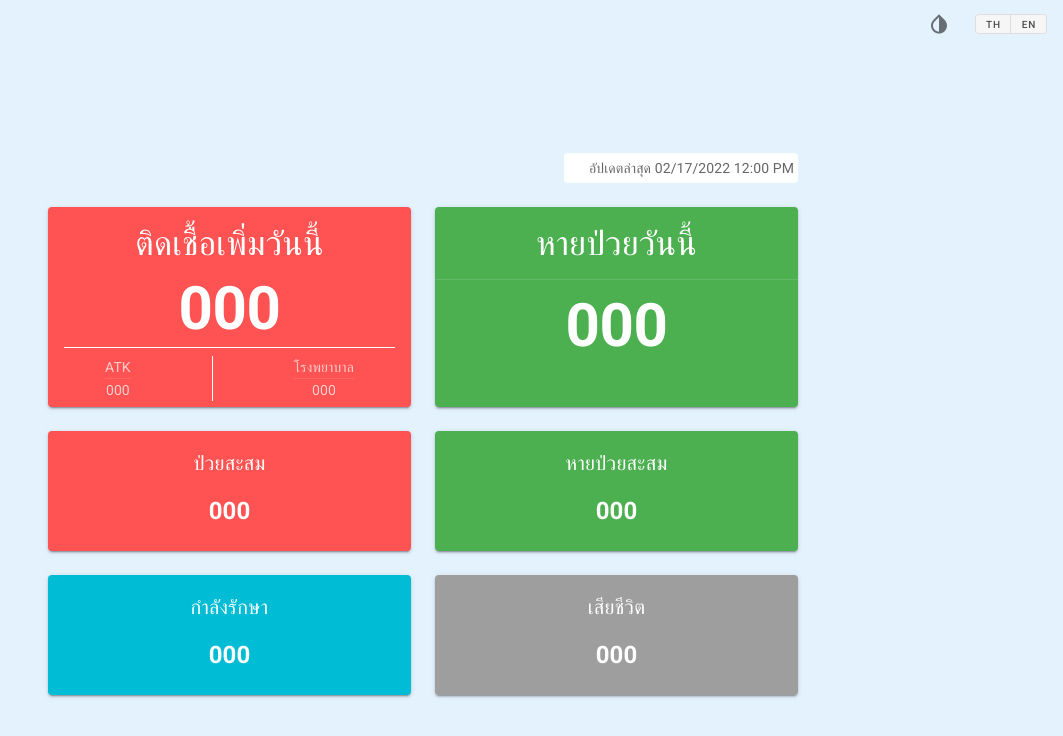
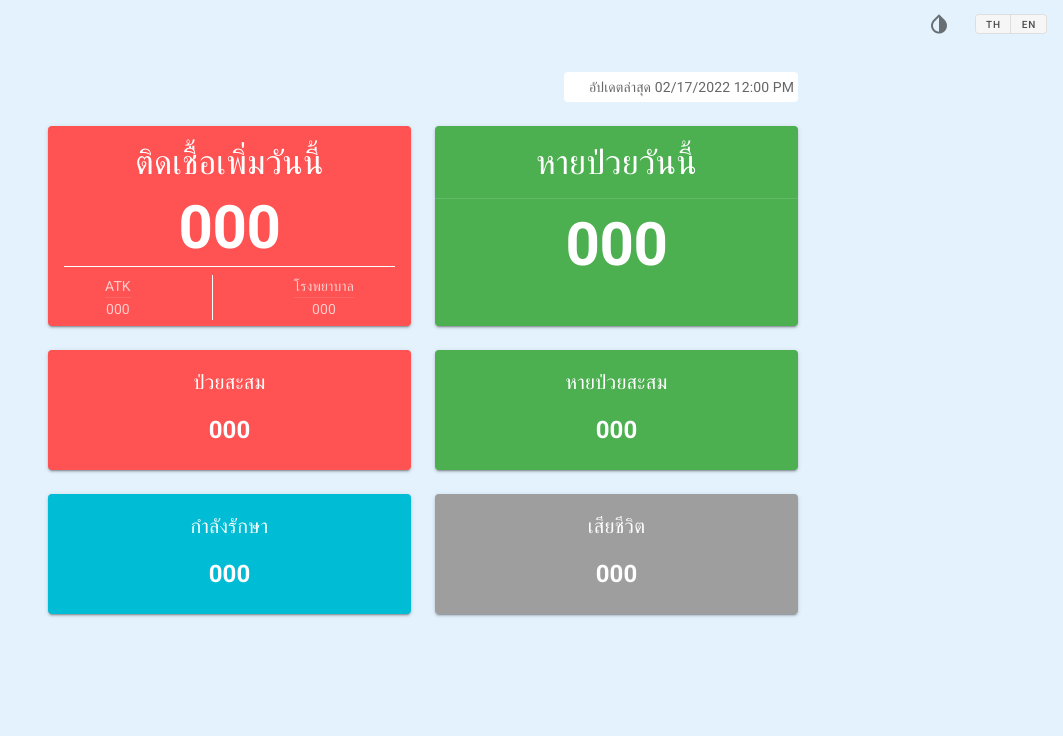
Before and after one commit to SUCHATI252/Ban12, a Nuxt app: page / in a window 1280 px wide. Shown: the top 736 px of the page, without its empty margins (217-1280 px from the left). Built offline with nearby package versions, Linux system fonts and the light colour scheme.

Commit message:
Update index.vue

```diff
--- a/pages/index.vue
+++ b/pages/index.vue
@@ -1,6 +1,6 @@
 <template>
-  <v-container class="fill-height justify-center">
-    <v-app-bar dense app flat color="transparent">
+  <div>
+    <v-app-bar dense flat color="transparent">
       <v-spacer />
       <v-tooltip bottom>
         <template #activator="{ on, attrs }">
@@ -27,6 +27,7 @@
         </v-btn>
       </v-btn-toggle>
     </v-app-bar>
+    <v-container class="fill-height justify-center">
       <v-col cols="12" md="8">
         <v-row justify="end" align="center">
           <v-col
@@ -177,6 +178,7 @@
         </v-row>
       </v-col>
     </v-container>
+  </div>
 </template>
 
 <script>
```
Lines whose indentation alone changed are shown as unchanged.
